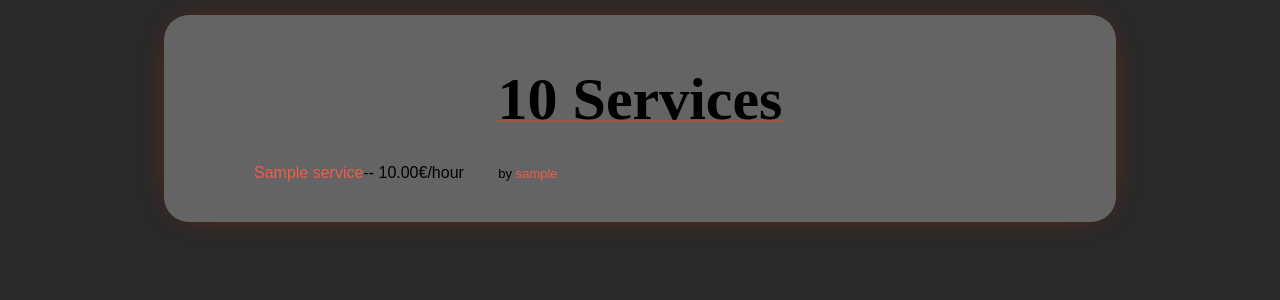
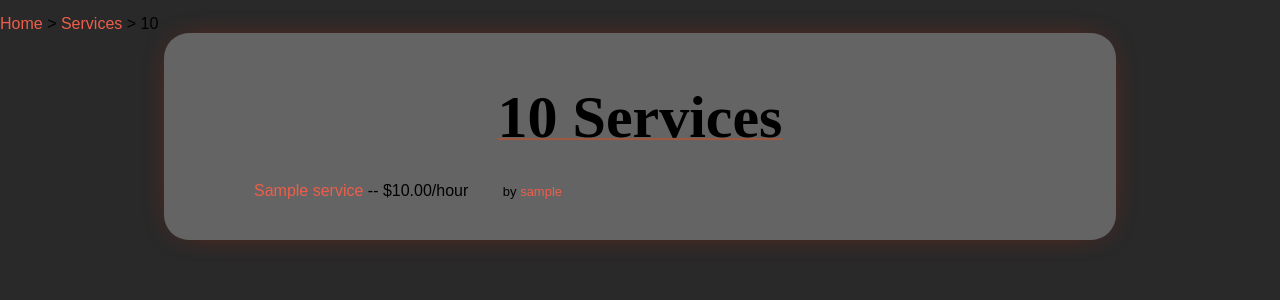
Before and after one commit to Bshisia/netfix, a Django app: template services/templates/services/field.html in a window 1280 px wide. Shown: the part 61-361 px from the top of the page. Run offline with Django 3.2, Linux system fonts and the light colour scheme; tables that the repository leaves empty hold one stand-in row (values such as "Sample post"); the template is opened without the code that fills it: values that come from a table or form of the project are taken from there, most other values are stand-ins (such as "Sample title", 1, 10 or a date in 2020).

Commit message:
Refactor field.html to enhance breadcrumb structure and fix user display in service list

```diff
--- a/services/templates/services/field.html
+++ b/services/templates/services/field.html
@@ -2,6 +2,15 @@
 {% block title %}
     {{field}} Services List
 {% endblock %}
+
+{% block breadcrumb %}
+<div class="breadcrumb">
+    <a href="/">Home</a> >
+    <a href="/services/">Services</a> >
+    {{ field }}
+</div>
+{% endblock %}
+
 {% block content %}
 
     {% if services.all|length != 0 %}
@@ -10,10 +19,10 @@
             {% for service in services.all %}
                 <div style="display: ruby;">
                     <div class='service_list_info'>
-                        <li><a href="/services/{{service.id}}">{{ service.name }}</a>-- {{ service.price_hour }}€/hour</li>
+                        <li><a href="/services/{{service.id}}">{{ service.name }}</a> -- ${{ service.price_hour }}/hour</li>
                         <pre>{{ service.description }}</pre>
                     </div>
-                    <p style="display:block; margin: 0; float: right;font-size: small; margin-right: 30px;">by <a href="/company/{{service.company.user}}">{{service.company.user}}</a></p>
+                    <p style="display:block; margin: 0; float: right;font-size: small; margin-right: 30px;">by <a href="/company/{{service.company.user.username}}">{{service.company.user.username}}</a></p>
                 </div>
                 {% if forloop.counter != services.all|length %}
                     <div class="line"></div>
```
